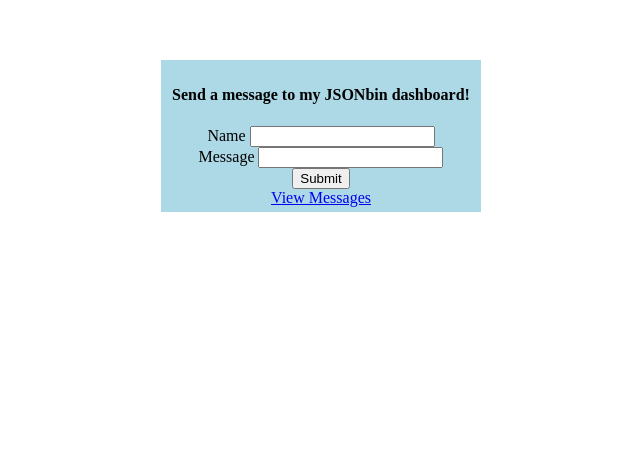
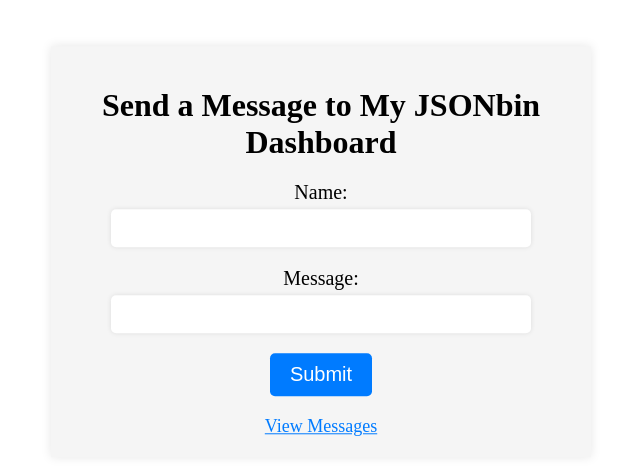
Before and after one commit to luveshsadhwani/JSONBinAPI_sendAMessage, a plain HTML site: page index.html in a window 1280 px wide. Shown: the part 148-622 px from the top of the page, without its empty margins (319-959 px from the left). Drawn offline with Linux system fonts and the light colour scheme.

Commit message:
redesign ui

```diff
--- a/index.html
+++ b/index.html
@@ -1,20 +1,26 @@
 <!DOCTYPE html>
 <html lang="en">
   <head>
-    <meta charset="UTF-8">
-    <meta name="viewport" content="width=device-width, initial-scale=1.0">
-    <link rel="stylesheet" href="style.css">
+    <meta charset="UTF-8" />
+    <meta name="viewport" content="width=device-width, initial-scale=1.0" />
+    <link rel="stylesheet" href="style.css" />
     <title>Send a Message!</title>
   </head>
   <body>
-    <div class="text-container">
-        <h4>Send a message to my JSONbin dashboard!</h4>
+    <div class="container">
+      <h1>Send a Message to My JSONbin Dashboard</h1>
       <form>
-            <label for="username">Name</label>
-            <input type="text" id="username" name="username" value=""><br>
-            <label for="message">Message</label>
-            <input type="text" id="message" name="message" value=""><br>
-            <input type="submit" value="Submit" id="mySubmit">
+        <div class="form-group">
+          <label for="username">Name:</label>
+          <input type="text" id="username" name="username" required />
+        </div>
+        <div class="form-group">
+          <label for="message">Message:</label>
+          <input type="text" id="message" name="message" required />
+        </div>
+        <div class="form-group">
+          <button type="submit">Submit</button>
+        </div>
       </form>
       <a href="messages.html">View Messages</a>
     </div>
--- a/style.css
+++ b/style.css
@@ -1,18 +1,65 @@
-html, body {
-    height: 100%;
+html,
+body {
+  height: 100%;
+  margin: 0;
+  padding: 0;
 }
 
-.text-container {
-    background-color: lightblue;
-    margin: 0 auto;
-    width: 300px;
-    text-align: center;
-    position: relative;
-    top: 200px;
-    padding: 5px 10px;
+.container {
+  background-color: #f5f5f5;
+  margin: 0 auto;
+  max-width: 500px;
+  padding: 20px;
+  text-align: center;
+  position: relative;
+  top: 50%;
+  transform: translateY(-50%);
+  box-shadow: 0 0 10px rgba(0, 0, 0, 0.1);
 }
 
-h5 {
-    font-size: 20px;
-    margin: 10px auto;
+h1 {
+  font-size: 32px;
+  margin-bottom: 20px;
 }
+
+.form-group {
+  margin-bottom: 20px;
+}
+
+label {
+  display: block;
+  font-size: 20px;
+  margin-bottom: 5px;
+  text-align: center;
+}
+
+input[type="text"] {
+  border: none;
+  border-radius: 5px;
+  box-shadow: 0 0 5px rgba(0, 0, 0, 0.1);
+  font-size: 16px;
+  padding: 10px;
+  width: 80%;
+}
+
+button[type="submit"] {
+  background-color: #007bff;
+  border: none;
+  border-radius: 5px;
+  color: #fff;
+  cursor: pointer;
+  font-size: 20px;
+  padding: 10px 20px;
+  transition: all 0.3s ease;
+}
+
+button[type="submit"]:hover {
+  background-color: #0069d9;
+}
+
+a {
+  color: #007bff;
+  display: block;
+  margin-top: 20px;
+  font-size: 18px;
+}
```
Lines whose indentation alone changed are shown as unchanged.
